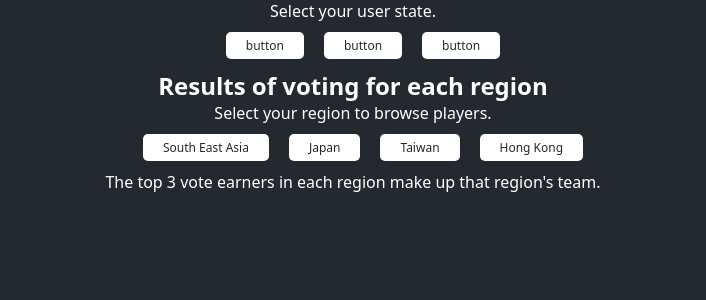
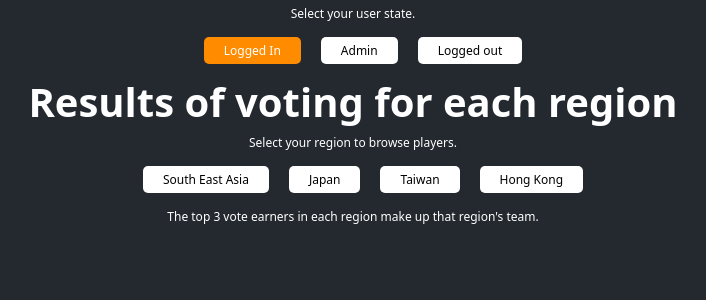
Before and after one commit to forbesd7/coding-challenge, a React (Create React App) app: page / in a window 1280 px wide. Shown: the top 300 px of the page, without its empty margins (297-1003 px from the left). Built offline with nearby package versions, Linux system fonts and the light colour scheme.

Commit message:
user can now select their state, which will update for the rest of the app

```diff
--- a/src/components/VotingPage.js
+++ b/src/components/VotingPage.js
@@ -3,16 +3,26 @@ import { MainContainer, Title, SubTitle } from "../styledComponents";
 import UserStates from "./userStateSection/UserStates";
 import RegionContainer from "./regionSection/RegionContainer";
 
+const USERSTATES = ["Logged In", "Admin", "Logged out"];
+
 class VotingPage extends Component {
   constructor(props) {
     super(props);
-    this.state = {};
+    this.state = { selectedUserState: USERSTATES[0] };
   }
+
+  updateSelectedUserState = selectedUserState => {
+    this.setState({ selectedUserState: selectedUserState });
+  };
+
   render() {
     return (
       <MainContainer>
         <SubTitle>Select your user state.</SubTitle>
-        <UserStates />
+        <UserStates
+          selectedUserState={this.state.selectedUserState}
+          updateSelectedUserState={this.updateSelectedUserState}
+        />
         <Title>Results of voting for each region</Title>
         <SubTitle>Select your region to browse players.</SubTitle>
         <RegionContainer />
--- a/src/components/userStateSection/UserStates.js
+++ b/src/components/userStateSection/UserStates.js
@@ -1,17 +1,40 @@
 import React, { Component } from "react";
-import { Button, ButtonContainer } from "../../styledComponents";
+import { ButtonContainer } from "../../styledComponents";
+import UserState from "./UserState";
+const USERSTATES = ["Logged In", "Admin", "Logged out"];
 
 class UserStates extends Component {
   constructor(props) {
     super(props);
-    this.state = {};
+    this.state = { selectedUserState: USERSTATES[0] };
   }
+
+  // updateSelectedUserState = selectedUserState => {
+  //   this.setState({ selectedUserState: selectedUserState });
+  // };
+
   render() {
     return (
       <ButtonContainer>
-        <Button>button</Button>
-        <Button>button</Button>
-        <Button>button</Button>
+        {USERSTATES.map((userState, index) => {
+          if (this.props.selectedUserState === userState) {
+            return (
+              <UserState
+                selected="true"
+                updateSelectedUserState={this.props.updateSelectedUserState}
+                key={index}
+                userState={userState}
+              />
+            );
+          }
+          return (
+            <UserState
+              updateSelectedUserState={this.props.updateSelectedUserState}
+              key={index}
+              userState={userState}
+            />
+          );
+        })}
       </ButtonContainer>
     );
   }
--- a/src/components/userStateSection/userState.js
+++ b/src/components/userStateSection/userState.js
@@ -0,0 +1,41 @@
+import React, { Fragment } from "react";
+import Button from "../../styledComponents/Button";
+
+const UserState = props => {
+  const renderSelectedButton = () => {
+    return (
+      <Button
+        selected
+        onClick={() => {
+          props.updateSelectedUserState(props.userState);
+        }}
+      >
+        {props.userState}
+      </Button>
+    );
+  };
+
+  const renderButton = () => {
+    return (
+      <Button
+        onClick={() => {
+          props.updateSelectedUserState(props.userState);
+        }}
+      >
+        {props.userState}
+      </Button>
+    );
+  };
+
+  const renderView = () => {
+    if (props.selected) {
+      return renderSelectedButton();
+    } else {
+      return renderButton();
+    }
+  };
+
+  return <Fragment>{renderView()}</Fragment>;
+};
+
+export default UserState;
--- a/src/styledComponents/Button.js
+++ b/src/styledComponents/Button.js
@@ -1,12 +1,12 @@
 import styled from "styled-components";
 
 const Button = styled.div`
-  color: rgb(35, 41, 47);
+  color: ${props => (props.selected ? "white" : "color: rgb(35, 41, 47)")};
   padding: 5px 20px;
   margin-left: 20px;
   font-size: 12px;
   border-radius: 5px;
-  background-color: white;
+  background-color: ${props => (props.selected ? "rgb(255, 140, 0)" : "white")};
 
   &:hover {
     background-color: rgb(255, 140, 0);
--- a/src/styledComponents/SubTitle.js
+++ b/src/styledComponents/SubTitle.js
@@ -2,9 +2,9 @@ import styled from "styled-components";
 
 const SubTitle = styled.p`
   color: #fff;
-  font-size: 1em;
+  font-size: 0.75em;
   font-weight: 300;
-  margin: 0;
+  margin: 5px;
 `;
 
 export default SubTitle;
--- a/src/styledComponents/Title.js
+++ b/src/styledComponents/Title.js
@@ -2,7 +2,7 @@ import styled from "styled-components";
 
 const Title = styled.h1`
   color: #fff;
-  font-size: 1.5em;
+  font-size: 2.5em;
   font-weight: 700;
   margin: 0;
 `;
```
